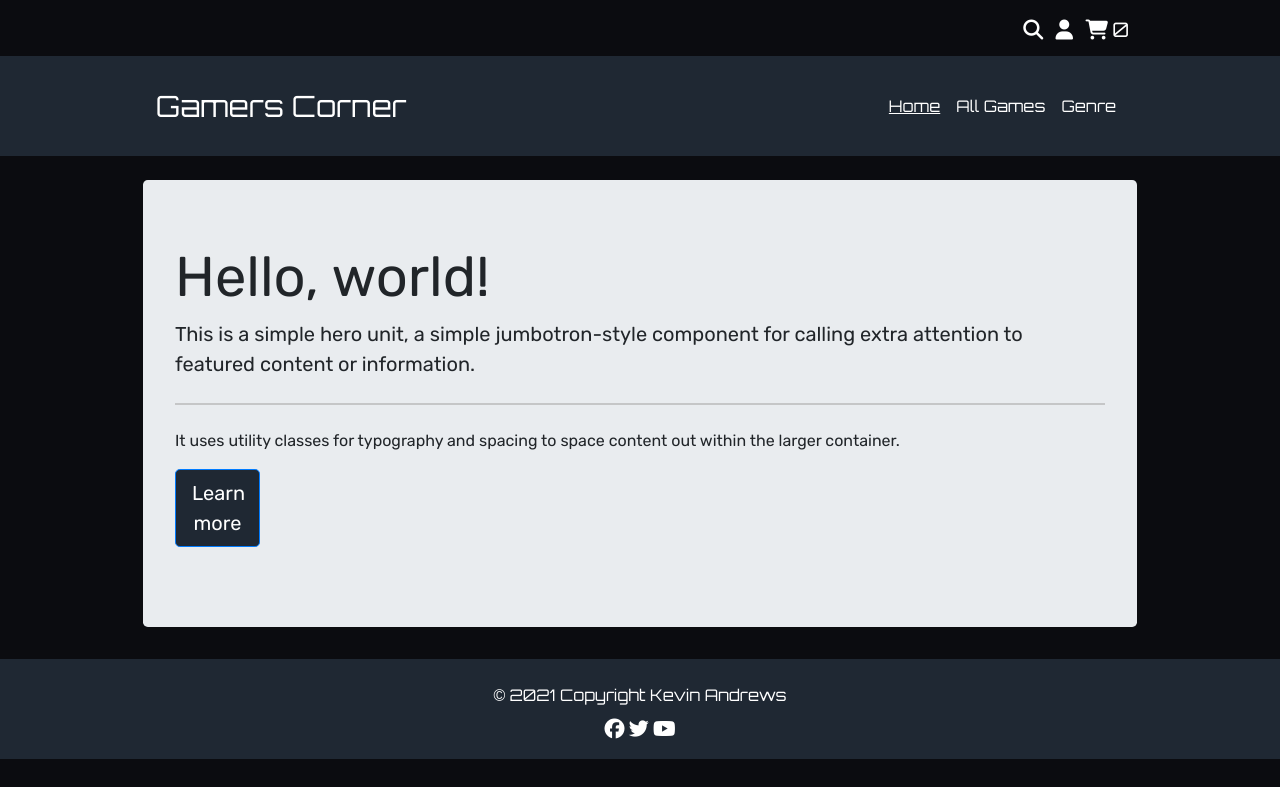
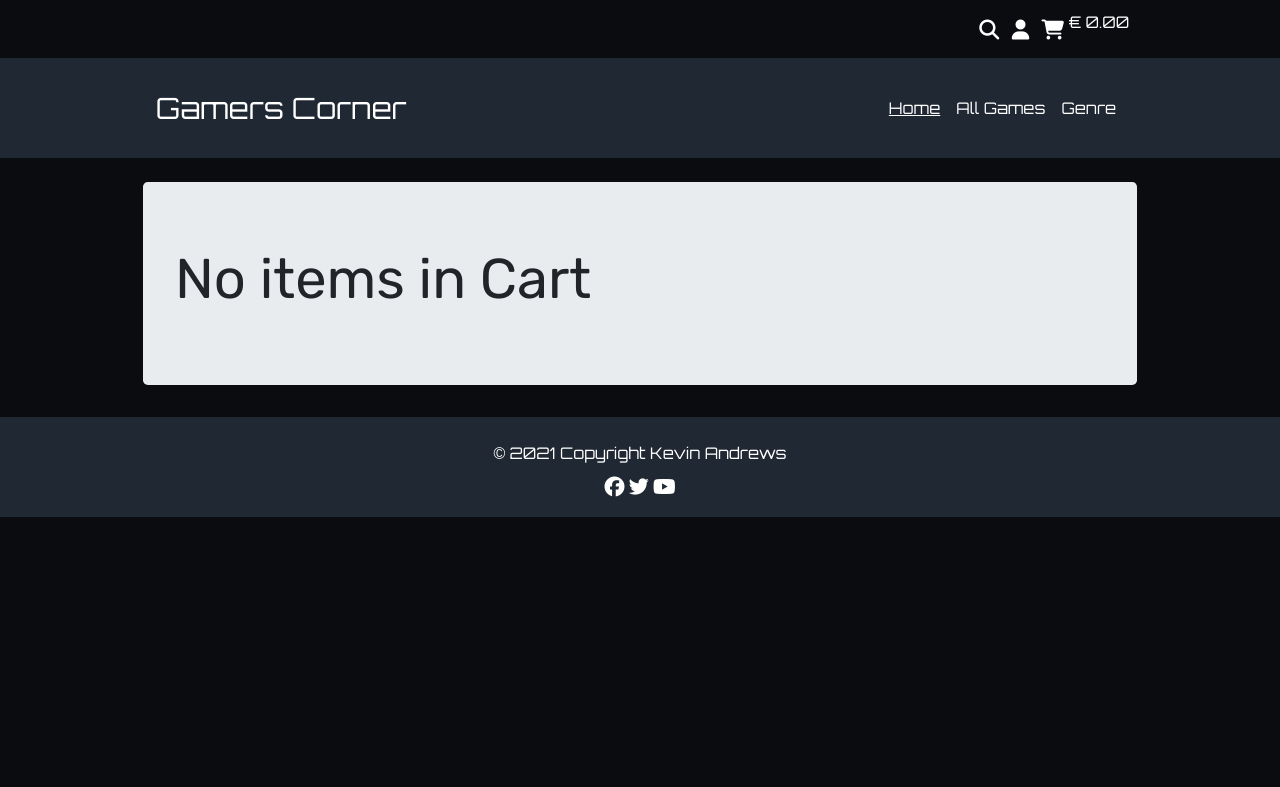
Before and after one commit to Code-Institute-Submissions/KevAndrews-Milestone_Project_4_DecResub, a Django app: page /cart/ in a window 1280 px wide. Shown: the top 787 px of the page. Run offline with Django 3.2, Linux system fonts and the light colour scheme; some libraries are stand-ins or nearby versions.

Commit message:
Update add to cart function across the site

```diff
--- a/cart/contexts.py
+++ b/cart/contexts.py
@@ -1,3 +1,6 @@
+"""
+Context for the Carts content
+"""
 from decimal import Decimal
 from django.conf import settings
 from django.shortcuts import get_object_or_404
@@ -5,20 +8,24 @@ from products.models import Game
 
 
 def cart_contents(request):
-
+    """
+    Context for the Carts content
+    Code taken from Boutique Ado project
+    Modified to work with this project
+    """
     cart_items = []
     total = 0
     game_count = 0
     cart = request.session.get('cart', {})
 
-    for item_id, item_data in cart.items():
-        if isinstance(item_data, int):
-            game = get_object_or_404(Game, pk=item_id)
-            total += item_data * game.price
-            game_count += item_data
+    for game_id, game_data in cart.items():
+        if isinstance(game_data, int):
+            game = get_object_or_404(Game, pk=game_id)
+            total += game_data * game.price
+            game_count += game_data
             cart_items.append({
-                'item_id': item_id,
-                'quantity': item_data,
+                'game_id': game_id,
+                'quantity': game_data,
                 'product': game,
             })
 
--- a/cart/templates/cart/cart.html
+++ b/cart/templates/cart/cart.html
@@ -4,14 +4,11 @@
 {% block content %}
 <section class="page-section container">
     <div class="jumbotron mt-4">
-        <h1 class="display-4">Hello, world!</h1>
-        <p class="lead">This is a simple hero unit, a simple jumbotron-style component for calling extra attention to
-            featured content or information.</p>
-        <hr class="my-4">
-        <p>It uses utility classes for typography and spacing to space content out within the larger container.</p>
-        <p class="lead">
-            <a class="btn btn-primary btn-lg" href="#" role="button">Learn more</a>
-        </p>
+        {% if cart_items %}
+            <h1 class="display-4">{{ cart_items }}</h1>
+        {% else %}
+            <h1 class="display-4">No items in Cart</h1>
+        {% endif %}
     </div>
 </section>
 {% endblock %}
--- a/products/templates/products/game_detail.html
+++ b/products/templates/products/game_detail.html
@@ -76,3 +76,9 @@
     </div>
 </section>
 {% endblock %}
+
+<!-- Used the Boutique Ado example -->
+{% block postloadjs %}
+{{ block.super }}
+{% include 'products/includes/quantity_input_script.html' %}
+{% endblock %}
--- a/products/templates/products/games.html
+++ b/products/templates/products/games.html
@@ -86,7 +86,11 @@
         {% endfor %}
     </div>
 </section>
+{% endblock %}
 
+<!-- Used the Boutique Ado example -->
+{% block postloadjs %}
+{{ block.super }}
     <script type="text/javascript">
         $('#sort-selector').change(function() {
             var selector = $(this);
--- a/templates/base.html
+++ b/templates/base.html
@@ -48,7 +48,13 @@
                         <li class="list-inline-item">
                             <a href="{% url 'cart' %}">
                                 <i class="fa fa-shopping-cart fa-lg align-text-bottom"></i>
-                                <span class="item-count fa-lg text-white align-text-bottom">0</span>
+                                <span class="item-count text-white align-text-top">
+                                    {% if grand_total %}
+                                        &euro;{{ grand_total|floatformat:2 }}
+                                    {% else %}
+                                        &euro; 0.00
+                                    {% endif %}
+                                </span>
                             </a>
                         </li>
                     </ul>
@@ -144,13 +150,18 @@
         </div>
     </footer>
 
-    <!--Custom Code for animating the search bar-->
+    <!--Using the Boutique Ado base.html as a template-->
+    {% block postloadjs %}
     <script type="text/javascript">
+        $('.toast').toast('show');
+
+        // Custom Code for animating the search bar
         function toggleSearch() {
             var search = document.getElementById("search");
             search.classList.toggle("search-toggle");
         }
     </script>
+    {% endblock %}
 </body>
 
 </html>
```
Also changed, not shown: products/templates/products/includes/quantity_input_script.html (added, +45 -0 lines). Lines whose indentation alone changed are shown as unchanged.
